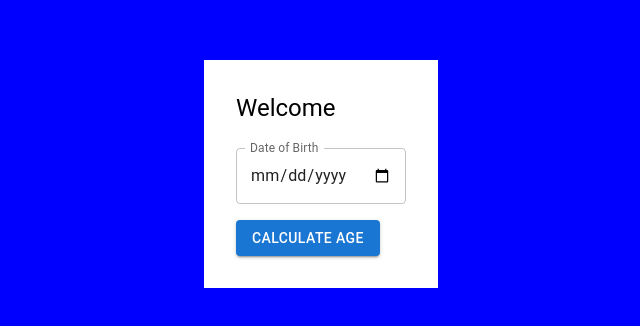
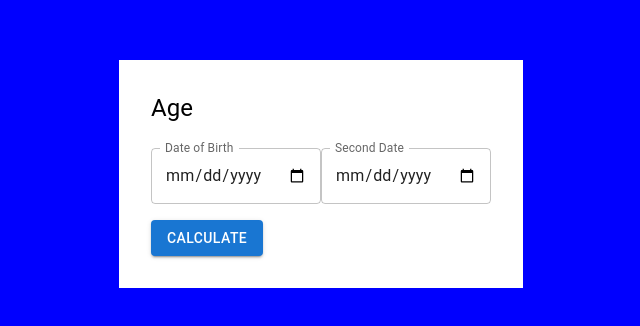
Before and after one commit to PrathyushaChinthu/task1-loginpage, a Next.js app: page /age-calculator in a window 1280 px wide. Shown: the part 226-552 px from the top of the page, without its empty margins (319-959 px from the left). Built offline with nearby package versions, Linux system fonts and the light colour scheme.

Commit message:
age calculator is woring for days

```diff
--- a/app/age-calculator/page.tsx
+++ b/app/age-calculator/page.tsx
@@ -1,5 +1,5 @@
 "use client";
-import React from "react";
+import React, { useState } from "react";
 import { useForm, Controller } from "react-hook-form";
 import { zodResolver } from "@hookform/resolvers/zod";
 import { z } from "zod";
@@ -8,6 +8,7 @@ import { Box, Button, TextField, Typography } from "@mui/material";
 // Define Zod schema for the form data
 const ageSchema = z.object({
   dateOfBirth: z.coerce.date(),
+  secondDate: z.coerce.date(),
 });
 
 const AgeCalculator = () => {
@@ -19,29 +20,32 @@ const AgeCalculator = () => {
     resolver: zodResolver(ageSchema),
   });
 
+  const [ageResult, setAgeResult] = useState<string | null>(null);
+
   const onSubmit = (data: any) => {
     const dob = new Date(data.dateOfBirth);
-    const now = new Date();
+    const secondDate = new Date(data.secondDate);
 
-    let years = now.getFullYear() - dob.getFullYear();
-    let months = now.getMonth() - dob.getMonth();
-    let days = now.getDate() - dob.getDate();
+    // Calculate age difference in milliseconds
+    const ageDifference = secondDate.getTime() - dob.getTime();
 
-    // Adjust for leap year if current month and day are before birth month and day
-    if (months < 0 || (months === 0 && days < 0)) {
-      years--;
-      months += 12;
-    }
+    // Convert milliseconds to seconds, minutes, hours, and days
+    const millisecondsInDay = 1000 * 60 * 60 * 24;
+    const millisecondsInYear = millisecondsInDay * 365.25; // Considering leap years
 
-    // Adjust days if current day is before birth day
-    if (days < 0) {
-      const tempDate = new Date(now.getFullYear(), now.getMonth(), 0);
-      days += tempDate.getDate();
-      months--;
-    }
+    const years = Math.floor(ageDifference / millisecondsInYear);
+    const remainingMilliseconds = ageDifference - years * millisecondsInYear;
 
-    const result = `${years} years ${months} months ${days} days`;
-    alert(`Your age is: ${result}`);
+    const months = Math.floor(
+      remainingMilliseconds / (millisecondsInDay * (365.25 / 12))
+    );
+    const remainingDays = Math.floor(
+      (remainingMilliseconds % (millisecondsInDay * (365.25 / 12))) /
+        millisecondsInDay
+    );
+
+    const result = `${years} years, ${months} months, ${remainingDays} days`;
+    setAgeResult(result);
   };
 
   return (
@@ -58,7 +62,7 @@ const AgeCalculator = () => {
     >
       <Box sx={{ backgroundColor: "white", p: 4 }}>
         <Typography sx={{ mb: 3 }} variant="h5">
-          Welcome
+          Age
         </Typography>
         <Controller
           name="dateOfBirth"
@@ -78,9 +82,32 @@ const AgeCalculator = () => {
             />
           )}
         />
+        <Controller
+          name="secondDate"
+          control={control}
+          defaultValue=""
+          render={({ field }) => (
+            <TextField
+              {...field}
+              id="secondDate"
+              label="Second Date"
+              type="date"
+              InputLabelProps={{
+                shrink: true,
+              }}
+              error={Boolean(errors?.secondDate)}
+              helperText={(errors?.secondDate?.message || "") as any}
+            />
+          )}
+        />
+        {ageResult && (
+          <Box mt={2} bgcolor="lightgray" p={2}>
+            <Typography variant="body1">{ageResult}</Typography>
+          </Box>
+        )}
         <Box mt={2}>
           <Button type="submit" variant="contained" color="primary">
-            Calculate Age
+            Calculate
           </Button>
         </Box>
       </Box>
@@ -95,15 +122,13 @@ export default AgeCalculator;
 // import { useForm, Controller } from "react-hook-form";
 // import { zodResolver } from "@hookform/resolvers/zod";
 // import { z } from "zod";
-// import TextField from "@mui/material/TextField";
-// import Button from "@mui/material/Button";
+// import { Box, Button, TextField, Typography } from "@mui/material";
 
 // // Define Zod schema for the form data
 // const ageSchema = z.object({
 //   dateOfBirth: z.coerce.date(),
-//   //country: z.string().min(1, "Country is required"),
+//   secondDate: z.coerce.date(),
 // });
-// type Age = z.infer<typeof ageSchema>;
 
 // const AgeCalculator = () => {
 //   const {
@@ -115,43 +140,92 @@ export default AgeCalculator;
 //   });
 
 //   const onSubmit = (data: any) => {
-//     // Ensure data.dateOfBirth is a Date object
 //     const dob = new Date(data.dateOfBirth);
-//     if (isNaN(dob.getTime())) {
-//       alert("Please enter a valid date of birth.");
-//       return;
-//     }
+//     const secondDate = new Date(data.secondDate);
 
-//     // Handle the calculation
-//     const now = new Date();
-//     const age = now.getFullYear() - dob.getFullYear();
-//     alert(`Your age is: ${age}`);
+//     // Calculate age difference in milliseconds
+//     const ageDifference = secondDate.getTime() - dob.getTime();
+
+//     // Convert milliseconds to seconds, minutes, hours, and days
+//     const millisecondsInDay = 1000 * 60 * 60 * 24;
+//     const millisecondsInYear = millisecondsInDay * 365.25; // Considering leap years
+
+//     const years = Math.floor(ageDifference / millisecondsInYear);
+//     const remainingMilliseconds = ageDifference - years * millisecondsInYear;
+
+//     const months = Math.floor(
+//       remainingMilliseconds / (millisecondsInDay * (365.25 / 12))
+//     );
+//     const remainingDays = Math.floor(
+//       (remainingMilliseconds % (millisecondsInDay * (365.25 / 12))) /
+//         millisecondsInDay
+//     );
+
+//     const result = `${years} years, ${months} months, ${remainingDays} days`;
+//     alert(`Your age between the selected dates is: ${result}`);
 //   };
 
 //   return (
-//     <form onSubmit={handleSubmit(onSubmit)}>
-//       <Controller
-//         name="dateOfBirth"
-//         control={control}
-//         defaultValue=""
-//         render={({ field }) => (
-//           <TextField
-//             {...field}
-//             id="dateOfBirth"
-//             label="Date of Birth"
-//             type="date"
-//             InputLabelProps={{
-//               shrink: true,
-//             }}
-//             error={Boolean(errors?.dateOfBirth)}
-//             helperText={(errors?.dateOfBirth?.message || "") as any}
+//     <Box
+//       sx={{
+//         display: "flex",
+//         justifyContent: "center",
+//         alignItems: "center",
+//         backgroundColor: "blue",
+//         height: "100vh",
+//       }}
+//       component="form"
+//       onSubmit={handleSubmit(onSubmit)}
+//     >
+//       <Box sx={{ backgroundColor: "white", p: 4 }}>
+//         <Typography sx={{ mb: 3 }} variant="h5">
+//           Welcome
+//         </Typography>
+//         <Controller
+//           name="dateOfBirth"
+//           control={control}
+//           defaultValue=""
+//           render={({ field }) => (
+//             <TextField
+//               {...field}
+//               id="dateOfBirth"
+//               label="Date of Birth"
+//               type="date"
+//               InputLabelProps={{
+//                 shrink: true,
+//               }}
+//               error={Boolean(errors?.dateOfBirth)}
+//               helperText={(errors?.dateOfBirth?.message || "") as any}
+//             />
+//           )}
+//         />
+//         <Box mt={2}>
+//           <Controller
+//             name="secondDate"
+//             control={control}
+//             defaultValue=""
+//             render={({ field }) => (
+//               <TextField
+//                 {...field}
+//                 id="secondDate"
+//                 label="Second Date"
+//                 type="date"
+//                 InputLabelProps={{
+//                   shrink: true,
+//                 }}
+//                 error={Boolean(errors?.secondDate)}
+//                 helperText={(errors?.secondDate?.message || "") as any}
+//               />
+//             )}
 //           />
-//         )}
-//       />
-//       <Button type="submit" variant="contained" color="primary">
-//         Calculate Age
-//       </Button>
-//     </form>
+//         </Box>
+//         <Box mt={2}>
+//           <Button type="submit" variant="contained" color="primary">
+//             Calculate Age
+//           </Button>
+//         </Box>
+//       </Box>
+//     </Box>
 //   );
 // };
 
```
